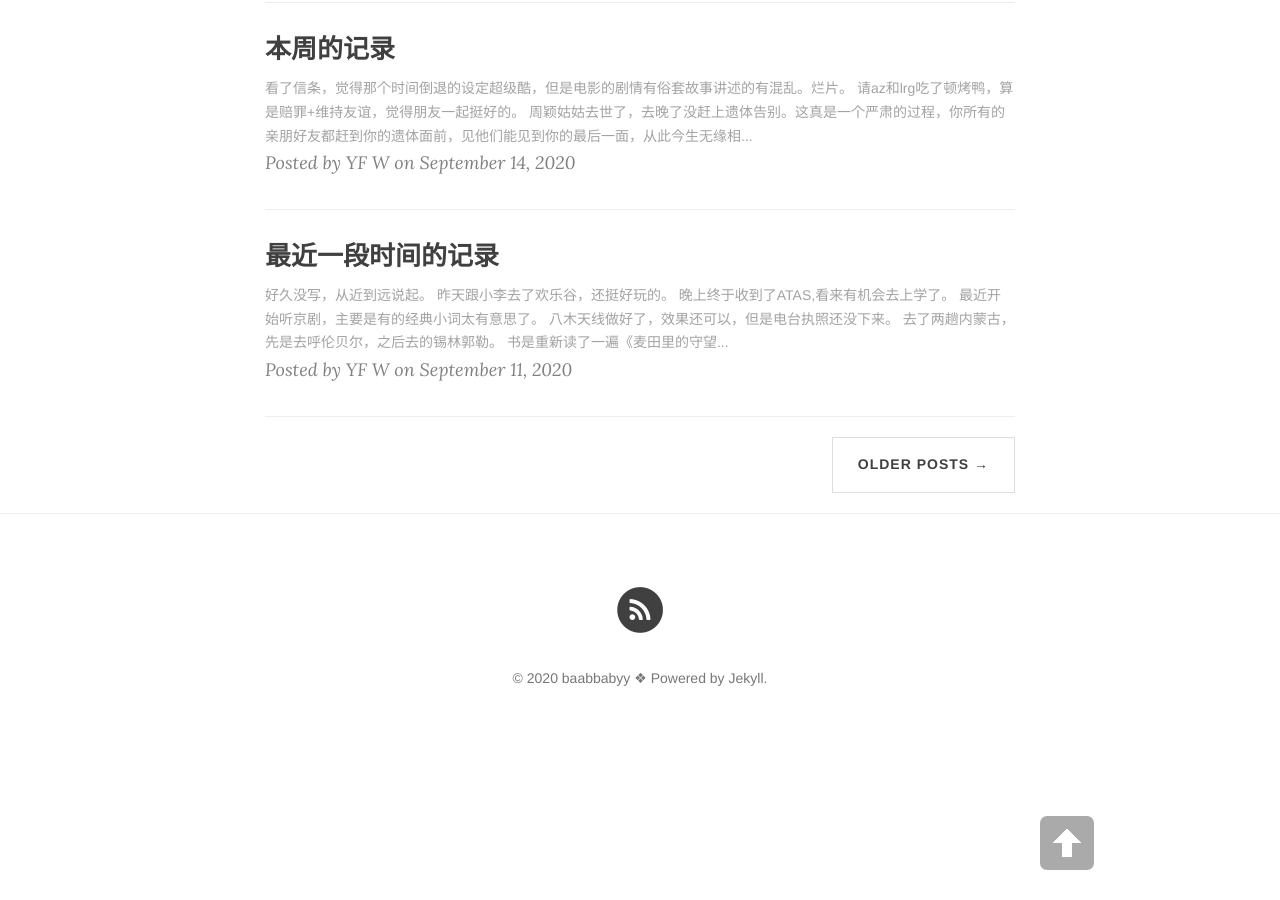
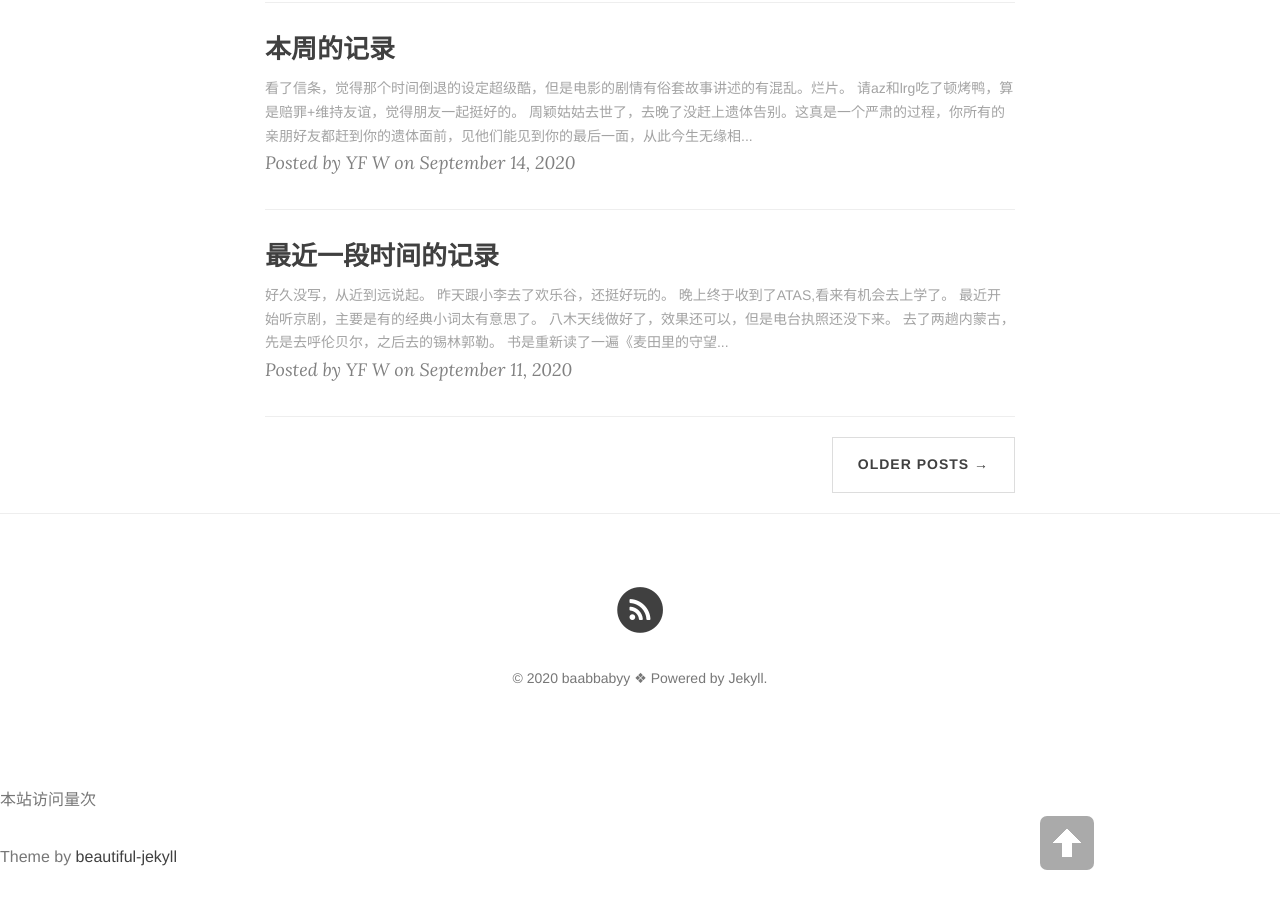
Before and after one commit to baabbabyy/Blog, a Jekyll site: the page built from index.html, in a window 1280 px wide and 900 px high, scrolled down 1685 px. Built offline with Jekyll 4.4.1, drawn with Linux system fonts in a browser that asks for light colours; nearby versions of some CDN libraries; the list of posts is cut into pages by our own code; comment, search, counter and statistics services are not loaded.

Commit message:
添加计数功能

```diff
--- a/_includes/footer.html
+++ b/_includes/footer.html
@@ -100,6 +100,22 @@
 <script src="{{ "/js/bootstrap.min.js " | prepend: site.baseurl }}"></script>
 
 <!-- Custom Theme JavaScript -->
+<!--添加访问统计-->
+      <p  class="theme-by text-muted">
+      <!--script async src="//busuanzi.ibruce.info/busuanzi/2.3/busuanzi.pure.mini.js">
+</script>
+    -->
+    <!-- script pointing to busuanzi.js -->
+    <script src="\{\{ site.baseurl /}/}/js/busuanzi.pure.mini.js"></script>
+      <span id="busuanzi_container_site_pv">
+    本站访问量<span id="busuanzi_value_site_pv"></span>次</span>
+     </p>
+
+          <!-- Please don't remove this, keep my open source work credited :) -->
+    <p class="theme-by text-muted">
+      Theme by
+      <a href="https://deanattali.com/beautiful-jekyll/">beautiful-jekyll</a>
+    </p>
 <script src="{{ "/js/clean-blog.min.js " | prepend: site.baseurl }}"></script>
 
 
```
Also changed, not shown: js/busuanzi.pure.mini.js (added, +2 -0 lines).
